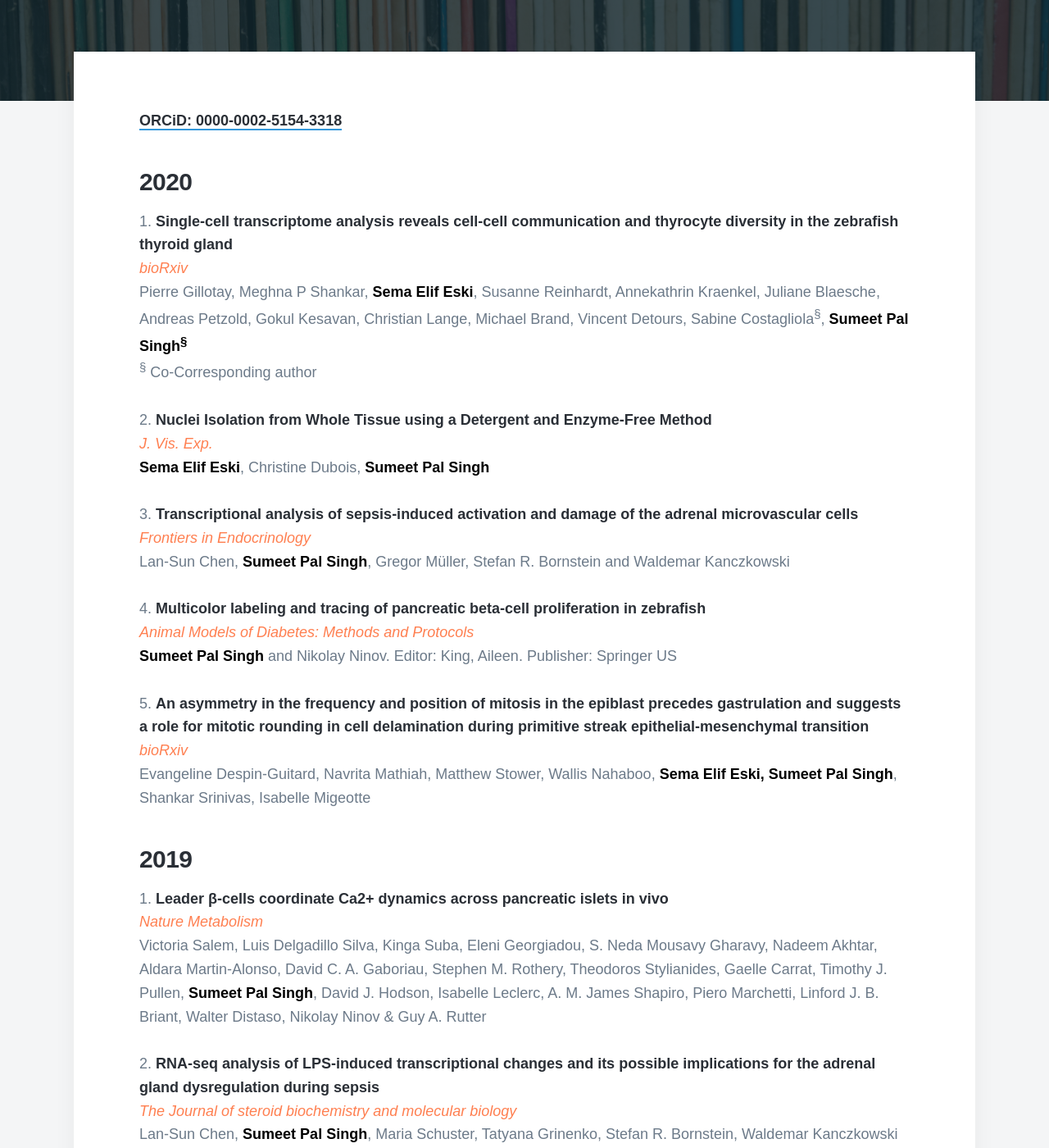
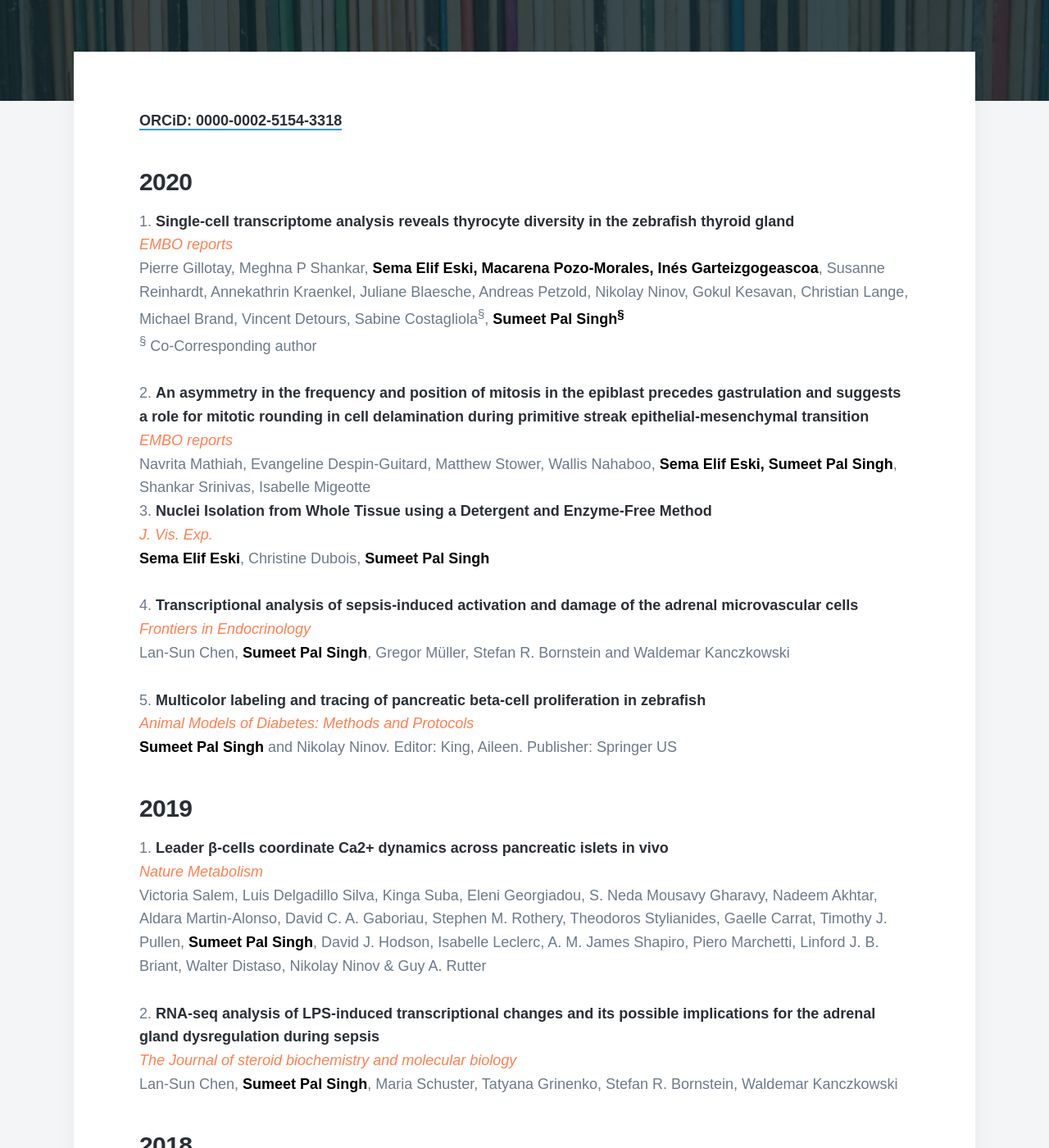
Before and after one commit to sumeetpalsingh/sumeetpalsingh.github.io, a Jekyll site: the page built from _pages/publications.md, in a window 1280 px wide and 1400 px high, scrolled down 463 px. Shown: the whole window at 82% size. Built offline with Jekyll 4.4.1, drawn with Linux system fonts in a browser that asks for light colours; nearby versions of some CDN libraries; some web fonts are replaced; some of the changed lines change nothing that is shown.

Commit message:
Publications2020

```diff
--- a/_pages/publications.md
+++ b/_pages/publications.md
@@ -9,10 +9,14 @@ featured_image: /images/demo/publications.jpg
 
 ### 2020
 
-1. [Single-cell transcriptome analysis reveals cell-cell communication and thyrocyte diversity in the zebrafish thyroid gland](https://www.biorxiv.org/content/10.1101/2020.01.13.891630v1)
-  <span style="color:coral">*bioRxiv*</span>
-  Pierre Gillotay, Meghna P Shankar, <span style="color:black">**Sema Elif Eski**</span>, Susanne Reinhardt, Annekathrin Kraenkel, Juliane Blaesche, Andreas Petzold, Gokul Kesavan, Christian Lange, Michael Brand, Vincent Detours, Sabine Costagliola<sup>§</sup>, <span style="color:black">**Sumeet Pal Singh<sup>§</sup>**</span>
+1. [Single-cell transcriptome analysis reveals thyrocyte diversity in the zebrafish thyroid gland](https://doi.org/10.15252/embr.202050612)
+  <span style="color:coral">*EMBO reports*</span>
+  Pierre Gillotay, Meghna P Shankar, <span style="color:black">**Sema Elif Eski, Macarena Pozo-Morales, Inés Garteizgogeascoa**</span>, Susanne Reinhardt, Annekathrin Kraenkel, Juliane Blaesche, Andreas Petzold, Nikolay Ninov, Gokul Kesavan, Christian Lange, Michael Brand, Vincent Detours, Sabine Costagliola<sup>§</sup>, <span style="color:black">**Sumeet Pal Singh<sup>§</sup>**</span>
   <sup>§</sup> Co-Corresponding author
+  <br/>
+  1. [An asymmetry in the frequency and position of mitosis in the epiblast precedes gastrulation and suggests a role for mitotic rounding in cell delamination during primitive streak epithelial-mesenchymal transition](https://doi.org/10.15252/embr.202050944)
+  <span style="color:coral">*EMBO reports*</span>
+  Navrita Mathiah,  Evangeline Despin-Guitard,  Matthew Stower,  Wallis Nahaboo,  <span style="color:black">**Sema Elif Eski, Sumeet Pal Singh**</span>, Shankar Srinivas, Isabelle Migeotte
   <br/>
 1. [Nuclei Isolation from Whole Tissue using a Detergent and Enzyme-Free Method](https://www.jove.com/t/61471/nuclei-isolation-from-whole-tissue-using-detergent-enzyme-free)
   <span style="color:coral">*J. Vis. Exp.*</span>
@@ -25,10 +29,6 @@ featured_image: /images/demo/publications.jpg
 1. [Multicolor labeling and tracing of pancreatic beta-cell proliferation in zebrafish](https://www.springer.com/gp/book/9781071603840)
   <span style="color:coral">*Animal Models of Diabetes: Methods and Protocols*</span>
   <span style="color:black">**Sumeet Pal Singh**</span> and Nikolay Ninov. Editor: King, Aileen. Publisher: Springer US
-  <br/>
-1. [An asymmetry in the frequency and position of mitosis in the epiblast precedes gastrulation and suggests a role for mitotic rounding in cell delamination during primitive streak epithelial-mesenchymal transition](https://www.biorxiv.org/content/10.1101/2020.02.21.959080v1)
-  <span style="color:coral">*bioRxiv*</span>
-  Evangeline Despin-Guitard,  Navrita Mathiah,  Matthew Stower,  Wallis Nahaboo,  <span style="color:black">**Sema Elif Eski, Sumeet Pal Singh**</span>, Shankar Srinivas, Isabelle Migeotte
 
 
 ### 2019
```
